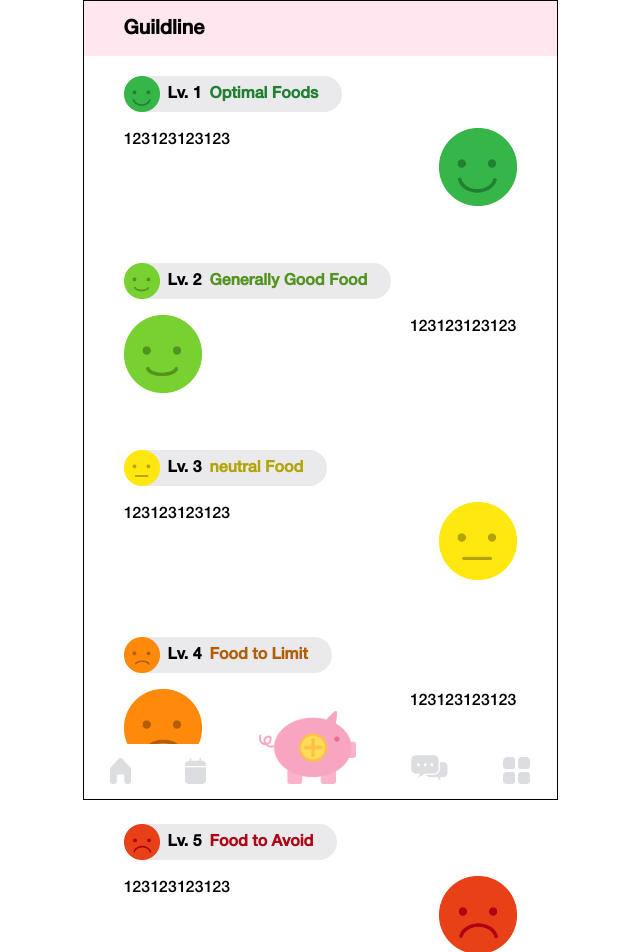
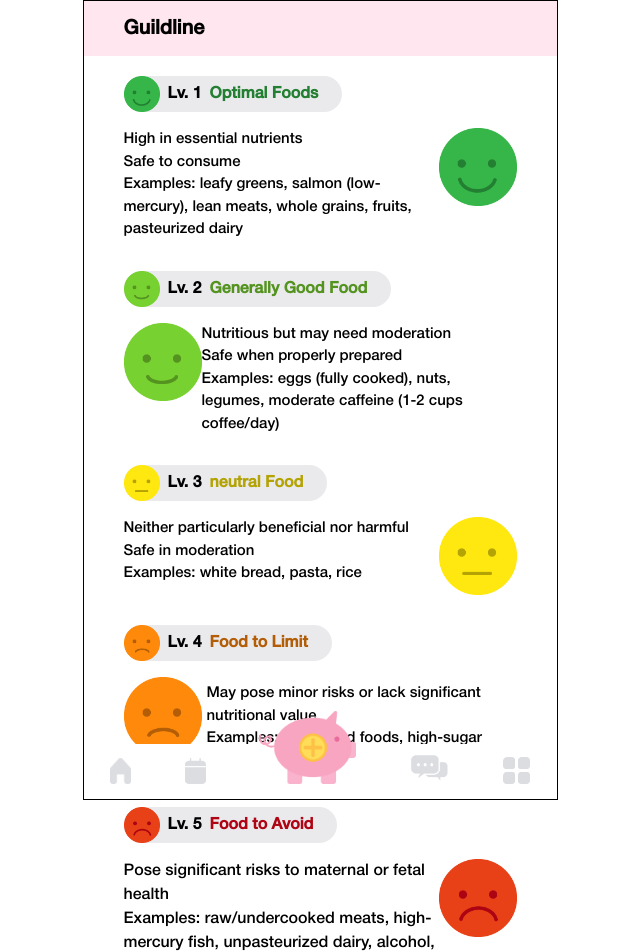
Before and after one commit to The-3H/kickstarter-front, a Next.js app: page /guideline in a window 1280 px wide. Shown: the top 952 px of the page, without its empty margins (320-960 px from the left). Built offline with nearby package versions, Linux system fonts and the light colour scheme.

Commit message:
Feat : 업데이트

```diff
--- a/src/app/(tabs)/calendar/page.tsx
+++ /dev/null
@@ -1,3 +0,0 @@
-export default function CalendarPage() {
-	return <h1>Calendar</h1>;
-}
--- a/src/app/(tabs)/guideline/page.tsx
+++ b/src/app/(tabs)/guideline/page.tsx
@@ -5,7 +5,7 @@ export default function GuideLinePage() {
   return (
     <>
       <Header title={'Guildline'} />
-      <main className="px-[40px] pt-[20px] flex flex-col gap-[57px]">
+      <main className="px-[40px] pt-[20px] flex flex-col gap-[30px] ">
         <div>
           <div className="h-[36px] w-fit bg-[#EAEAED] rounded-3xl flex pr-6 items-center gap-2">
             <Image width={36} height={36} alt="lv1" src="/lv1.png" />
@@ -13,7 +13,14 @@ export default function GuideLinePage() {
             <span className="text-[#237F31] font-semibold">Optimal Foods</span>
           </div>
           <div className="mt-[16px] flex justify-between">
-            <div>123123123123</div>
+            <div className="text-[15px]">
+              <p>High in essential nutrients</p>
+              <p>Safe to consume</p>
+              <p>
+                Examples: leafy greens, salmon (low-mercury), lean meats, whole
+                grains, fruits, pasteurized dairy
+              </p>
+            </div>
             <Image
               width={78}
               height={78}
@@ -40,7 +47,14 @@ export default function GuideLinePage() {
               src="/lv2.png"
               className="size-[78px]"
             />
-            <div>123123123123</div>
+            <div className="text-[15px]">
+              <p>Nutritious but may need moderation</p>
+              <p>Safe when properly prepared</p>
+              <p>
+                Examples: eggs (fully cooked), nuts, legumes, moderate caffeine
+                (1-2 cups coffee/day)
+              </p>
+            </div>
           </div>
         </div>
         <div>
@@ -50,7 +64,11 @@ export default function GuideLinePage() {
             <span className="text-[#B4A304] font-semibold">neutral Food</span>
           </div>
           <div className="mt-[16px] flex justify-between">
-            <div>123123123123</div>
+            <div className="text-[15px]">
+              <p>Neither particularly beneficial nor harmful</p>
+              <p>Safe in moderation</p>
+              <p>Examples: white bread, pasta, rice</p>
+            </div>
             <Image
               width={78}
               height={78}
@@ -75,7 +93,13 @@ export default function GuideLinePage() {
               src="/lv4.png"
               className="size-[78px]"
             />
-            <div>123123123123</div>
+            <div className="text-[15px] p-[5px]">
+              <p>May pose minor risks or lack significant nutritional value</p>
+              <p>
+                Examples: processed foods, high-sugar snacks, artificial
+                sweeteners
+              </p>
+            </div>
           </div>
         </div>
         <div>
@@ -85,7 +109,13 @@ export default function GuideLinePage() {
             <span className="text-[#AE0414] font-semibold">Food to Avoid</span>
           </div>
           <div className="mt-[16px] flex justify-between">
-            <div>123123123123</div>
+            <div>
+              <p>Pose significant risks to maternal or fetal health</p>
+              <p>
+                Examples: raw/undercooked meats, high-mercury fish,
+                unpasteurized dairy, alcohol, raw sprouts
+              </p>
+            </div>
             <Image
               width={78}
               height={78}
--- a/src/app/(tabs)/more/page.tsx
+++ /dev/null
@@ -1,3 +0,0 @@
-export default function MorePage() {
-	return <h1>More</h1>;
-}
--- a/src/app/(tabs)/mypiggy/page.tsx
+++ /dev/null
@@ -1,3 +0,0 @@
-export default function MyPiggy() {
-	return <h1>mypiggy</h1>;
-}
--- /dev/null
+++ b/src/app/(tabs)/welfare/page.tsx
@@ -0,0 +1,71 @@
+import Header from '@/components/header';
+import Image from 'next/image';
+import Link from 'next/link';
+
+export default function Welfare() {
+  return (
+    <>
+      <Header title={'Public Welfare'} />
+      <div className="w-full flex flex-col justify-center p-[40px]">
+        <section className=" h-[174px] rounded-2xl translate-y-[-80px] kick-box bg-white p-[20px] mt-[100px] bg-white flex flex-col gap-[12px] relative">
+          <div className="text-[#E86B9C]">First Meeting Voucher</div>
+          <div className="text-[11px]">
+            A First Meeting Voucher of over 2 million won will be provi- ded to
+            newborns to alleviate the economic burden associ- ated with early
+            childhood care.
+          </div>
+          <div>
+            <Link
+              href={
+                'https://m.bokjiro.go.kr/ssis-tem/twataa/wlfareInfo/moveTWAT52011M.do?wlfareInfoId=WLF00004656&wlfareInfoReldBztpCd=01'
+              }
+              className="w-[100px] h-[30px] bg-[#FFDD59] rounded-xl text-[#444444] absolute bottom-[10px] right-[10px]"
+            >
+              See more
+            </Link>
+          </div>
+        </section>
+        <section className=" h-[174px] rounded-2xl translate-y-[-80px] kick-box bg-white p-[20px] mt-[100px] bg-white flex flex-col gap-[12px] relative">
+          <div className="text-[#E86B9C]">
+            Maternal & Newborn Health Care Support Program
+          </div>
+          <div className="text-[11px]">
+            By dispatching health care professionals to households with
+            newborns, we support postpartum care, enhance the health of mothers
+            and infants, and reduce the financial burden on families.
+          </div>
+          <div>
+            <Link
+              href={
+                'https://www.bokjiro.go.kr/ssis-tbu/twataa/wlfareInfo/moveTWAT52011M.do?wlfareInfoId=WLF00001188&wlfareInfoReldBztpCd=01'
+              }
+              className="w-[100px] h-[30px] bg-[#FFDD59] rounded-xl text-[#444444] absolute bottom-[10px] right-[10px]"
+            >
+              See more
+            </Link>
+          </div>
+        </section>
+        <section className=" h-[174px] rounded-2xl translate-y-[-80px] kick-box bg-white p-[20px] mt-[100px] bg-white flex flex-col gap-[12px] relative">
+          <div className="text-[#E86B9C]">
+            Pregnancy and Childbirth Expenses Support
+          </div>
+          <div className="text-[11px]">
+            It covers medical costs for pregnant or postpartum aid recipients
+            and their infants, boosting health and welfare for low-income
+            families.
+          </div>
+          <div>
+            <Link
+              href={
+                'https://m.bokjiro.go.kr/ssis-tem/twataa/wlfareInfo/moveTWAT52011M.do?wlfareInfoId=WLF00000061&wlfareInfoReldBztpCd=01'
+              }
+              className="w-[100px] h-[30px] bg-[#FFDD59] rounded-xl text-[#444444] absolute bottom-[10px] right-[10px]"
+            >
+              See more
+            </Link>
+          </div>
+        </section>
+      </div>
+    </>
+  );
+}
```
